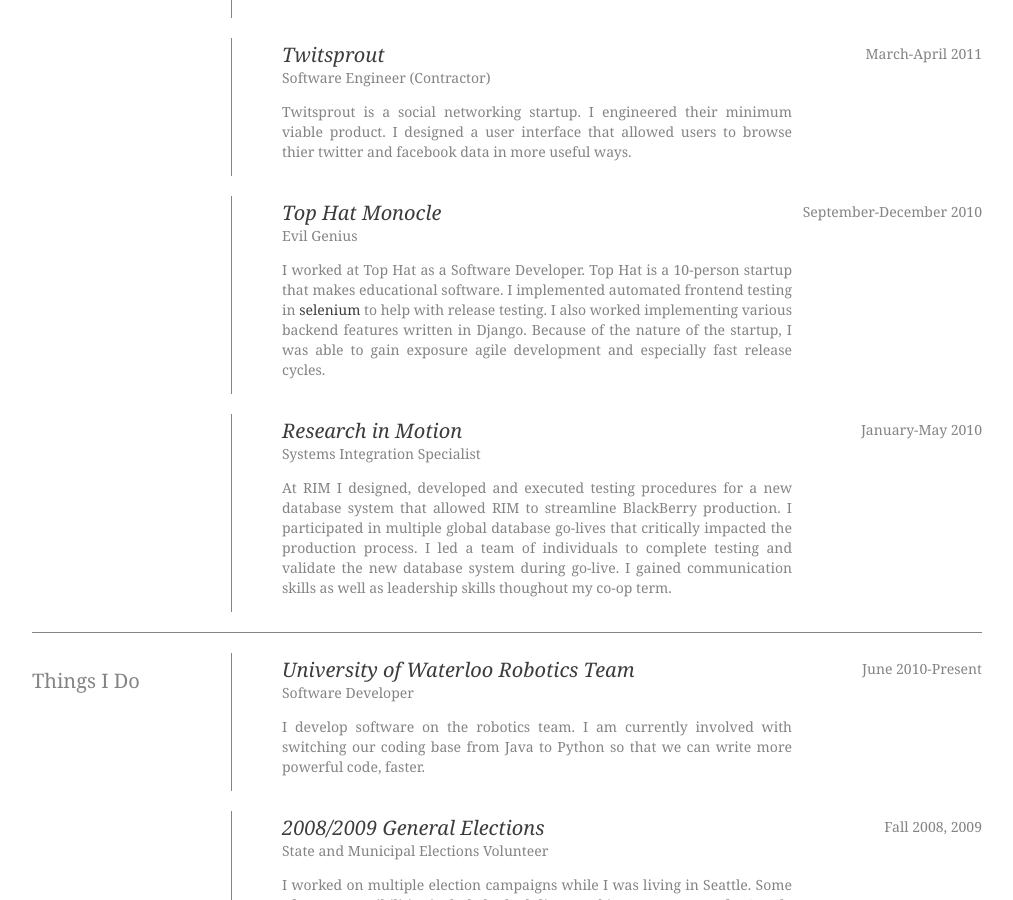
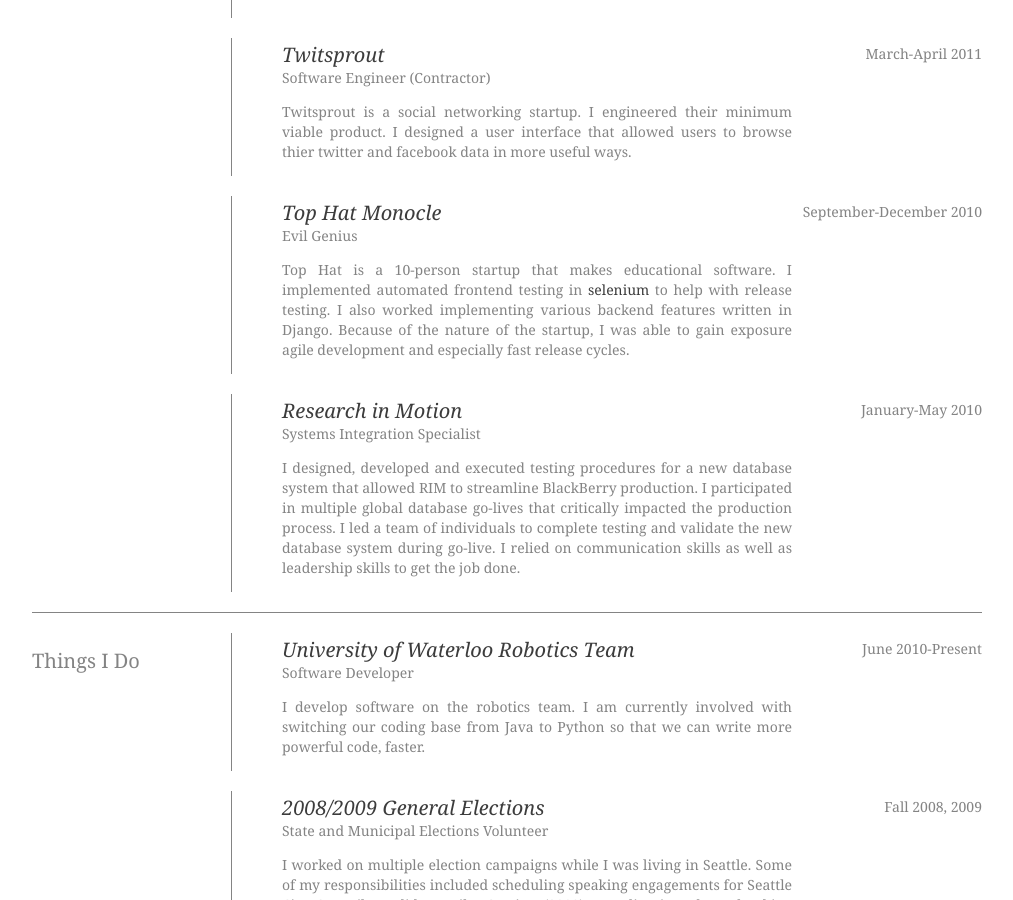
Before and after one commit to tallowen/tallowen.github.com, a Jekyll site: the page resume.html, which Jekyll copies as it is, in a window 1280 px wide and 900 px high, scrolled down 745 px. Shown: the whole window, without its empty margins (133-1146 px from the left). Built offline with Jekyll 4.4.1, drawn with Linux system fonts in a browser that asks for light colours.

Commit message:
Slight edits for RIM and TOP HAT

```diff
--- a/resume.html
+++ b/resume.html
@@ -292,7 +292,7 @@
                 <h4>Evil Genius</h4>
                 <div class="date">September-December 2010</div>
                 <div class="description">
-                  <p>I worked at Top Hat as a Software Developer. Top Hat is a 10-person startup that makes educational
+                  <p>Top Hat is a 10-person startup that makes educational
                   software. I implemented automated frontend testing in <a href ="http://seleniumhq.org/">selenium</a>
                   to help with release testing. I also worked implementing various backend features written in Django.
                   Because of the nature of the startup, I was able to gain exposure agile development and especially fast
@@ -305,11 +305,11 @@
                <h4>Systems Integration Specialist</h4>
                <div class="date">January-May 2010</div>
                <div class="description">
-                 <p>At RIM I designed, developed and executed testing procedures for a new database system that allowed
+                 <p>I designed, developed and executed testing procedures for a new database system that allowed
                  RIM to streamline BlackBerry production. I participated in multiple global database go-lives that
                  critically impacted the production process. I led a team of individuals to complete testing and
-                 validate the new database system during go-live. I gained communication skills as well as leadership
-                 skills thoughout my co-op term.
+                 validate the new database system during go-live. I relied on communication skills as well as leadership
+                 skills to get the job done.
                  </p>
       		   </div>
     		</div>
```
